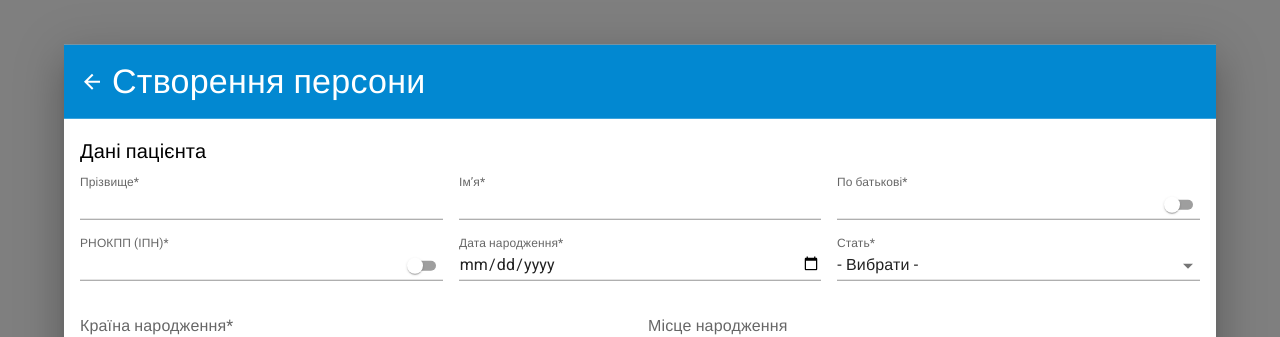
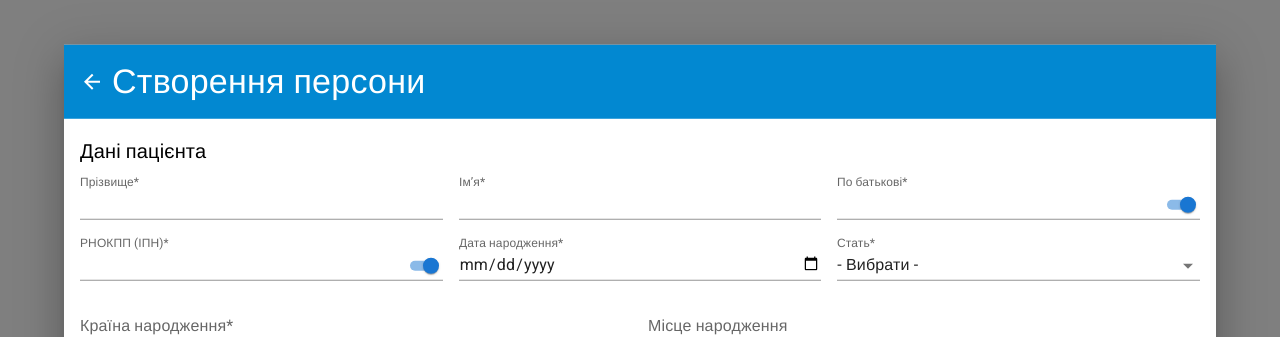
Before and after one commit to vlad-elagin/helsi-test, a React (Create React App) app: page / in a window 1280 px wide. Both pictures are taken after a click on the button "CREATE PATIENT". Shown: the top 337 px of the page. Built offline with nearby package versions, Linux system fonts and the light colour scheme; a web font is replaced by a local one.

Commit message:
refactor inputs with switch

```diff
--- a/src/features/CreatePatient/components/PatientData.tsx
+++ b/src/features/CreatePatient/components/PatientData.tsx
@@ -2,7 +2,7 @@ import React from "react";
 import Grid from "@mui/material/Unstable_Grid2/Grid2";
 import { Field } from "react-final-form";
 
-import { Input, FormSection } from "shared/ui";
+import { Input, FormSection, InputWithSwitch } from "shared/ui";
 import {
   desiredCommunicationWayOptions,
   genderOptions,
@@ -59,13 +59,18 @@ export const PatientDataForm: React.FC<IPatientDataFormProps> = ({
         <Grid xs={12} md={6} lg={4}>
           <Field name="patronymic">
             {(props) => (
-              <Input
+              <InputWithSwitch
                 label="По батькові*"
                 shrinkLabel
                 switchValue={hasPatronymic}
                 onSwitchToggle={onSwitchToggle(setHasPatronymic)}
                 {...props.input}
                 meta={props.meta}
+                helperText={
+                  !hasPatronymic
+                    ? "Немає по батькові згідно документів"
+                    : undefined
+                }
               />
             )}
           </Field>
@@ -73,13 +78,18 @@ export const PatientDataForm: React.FC<IPatientDataFormProps> = ({
         <Grid xs={12} md={6} lg={4}>
           <Field name="VATNumber">
             {(props) => (
-              <Input
+              <InputWithSwitch
                 label="РНОКПП (ІПН)*"
                 shrinkLabel
                 switchValue={hasVATNumber}
                 onSwitchToggle={onSwitchToggle(setHasVATNumber)}
                 {...props.input}
                 meta={props.meta}
+                helperText={
+                  !hasVATNumber
+                    ? "Немає ІПН за віком чи має відмітку в паспорті"
+                    : undefined
+                }
               />
             )}
           </Field>
--- a/src/features/CreatePatient/utils/schema.ts
+++ b/src/features/CreatePatient/utils/schema.ts
@@ -10,6 +10,8 @@ import {
 import { IFormSchema } from "../types";
 
 const fieldCantBeEmpty = "Поле не може бути пустим";
+const desiredCommunicationFieldCantBeEmpty =
+  "Поле обраного способу звʼязку не може бути пустим";
 
 const dateSchema = yup
   .date()
@@ -30,6 +32,7 @@ const schema: yup.SchemaOf<IPatientData> = yup.object({
     ),
   VATNumber: yup
     .string()
+    .matches(RegExp("\\d{10}"), "ІПН має складатися з 10 цифр")
     .when("$hasVATNumber", (hasVATNumber, schema) =>
       hasVATNumber ? schema.required(fieldCantBeEmpty) : schema
     ),
@@ -58,14 +61,14 @@ const schema: yup.SchemaOf<IPatientData> = yup.object({
     )
     .when("desiredCommunicationWay", {
       is: DesiredCommunication.ByPhone,
-      then: (schema) => schema.required(fieldCantBeEmpty),
+      then: (schema) => schema.required(desiredCommunicationFieldCantBeEmpty),
     }),
   emailAddress: yup
     .string()
     .email("Некорректна електронна адреса. Приклад john.doe@ukr.net")
     .when("desiredCommunicationWay", {
       is: DesiredCommunication.ByEmail,
-      then: (schema) => schema.required(fieldCantBeEmpty),
+      then: (schema) => schema.required(desiredCommunicationFieldCantBeEmpty),
     }),
 
   documentType: yup
--- /dev/null
+++ b/src/shared/ui/Input/Input.tsx
@@ -0,0 +1,49 @@
+import React from "react";
+import { TextField, InputLabelProps, SelectProps } from "@mui/material";
+
+import { IInputProps } from "./types";
+
+export const Input: React.FC<IInputProps> = ({
+  shrinkLabel,
+  selectOptions,
+  meta,
+  ...inputProps
+}) => {
+  const InputLabelProps: Partial<InputLabelProps> = {
+    shrink: shrinkLabel,
+  };
+
+  const SelectProps: Partial<SelectProps> = {
+    native: inputProps.select,
+  };
+
+  return (
+    <TextField
+      {...inputProps}
+      error={meta.modified && Boolean(meta.error)}
+      helperText={
+        meta.modified && Boolean(meta.error)
+          ? meta.error
+          : inputProps.helperText
+      }
+      InputLabelProps={InputLabelProps}
+      SelectProps={SelectProps}
+      size="small"
+      variant="standard"
+      fullWidth
+    >
+      {inputProps.select && selectOptions ? (
+        <>
+          <option disabled value="">
+            - Вибрати -
+          </option>
+          {selectOptions.map((opt) => (
+            <option value={opt.value} key={opt.value}>
+              {opt.label}
+            </option>
+          ))}
+        </>
+      ) : null}
+    </TextField>
+  );
+};
--- /dev/null
+++ b/src/shared/ui/Input/WithSwitch.tsx
@@ -0,0 +1,50 @@
+import React from "react";
+import { InputAdornment, InputProps, Switch } from "@mui/material";
+
+import { IWithSwitchProps } from "./types";
+import { Input } from "./Input";
+
+export const InputWithSwitch: React.FC<IWithSwitchProps> = ({
+  switchValue,
+  onSwitchToggle,
+  ...rest
+}) => {
+  const [readOnly, setReadOnly] = React.useState(!switchValue);
+
+  React.useEffect(() => {
+    // reset the value for disabled switch and make input readonly
+    if (!switchValue) {
+      // @ts-expect-error onChange handler is overriden by final-form
+      // and should accept plain string as argument
+      rest.onChange("");
+      setReadOnly(true);
+    } else {
+      setReadOnly(false);
+    }
+  }, [switchValue]);
+
+  const handleSwitchToggle = (event: React.ChangeEvent<HTMLInputElement>) => {
+    const { checked } = event.target;
+    onSwitchToggle(checked);
+  };
+
+  const InputProps: Partial<InputProps> = {
+    endAdornment: Boolean(onSwitchToggle) ? (
+      <InputAdornment position="end">
+        <Switch
+          size="small"
+          checked={switchValue}
+          onChange={handleSwitchToggle}
+        />
+      </InputAdornment>
+    ) : null,
+  };
+
+  return (
+    <Input
+      {...rest}
+      inputProps={{ ...(rest.inputProps || {}), readOnly, disabled: readOnly }}
+      InputProps={{ ...(rest.InputProps || {}), ...InputProps }}
+    />
+  );
+};
--- a/src/shared/ui/Input/index.tsx
+++ b/src/shared/ui/Input/index.tsx
@@ -1,72 +1,2 @@
-import React from "react";
-
-import {
-  TextField,
-  StandardTextFieldProps,
-  InputAdornment,
-  Switch,
-  InputLabelProps,
-  InputProps,
-  SelectProps,
-} from "@mui/material";
-import { FieldMetaState } from "react-final-form";
-
-interface IInputProps extends StandardTextFieldProps {
-  shrinkLabel?: boolean;
-  switchValue?: boolean;
-  onSwitchToggle?: (toggled: boolean) => void;
-  selectOptions?: Array<{ label: string; value: string }>;
-  meta: FieldMetaState<any>;
-}
-
-export const Input: React.FC<IInputProps> = ({
-  shrinkLabel,
-  switchValue,
-  onSwitchToggle,
-  selectOptions,
-  meta,
-  ...inputProps
-}) => {
-  const InputLabelProps: Partial<InputLabelProps> = {
-    shrink: shrinkLabel,
-  };
-
-  const SelectProps: Partial<SelectProps> = {
-    native: inputProps.select,
-  };
-
-  const InputProps: Partial<InputProps> = {
-    endAdornment: Boolean(onSwitchToggle) ? (
-      <InputAdornment position="end">
-        <Switch size="small" value={switchValue} />
-      </InputAdornment>
-    ) : null,
-  };
-
-  return (
-    <TextField
-      {...inputProps}
-      error={meta.modified && Boolean(meta.error)}
-      helperText={meta.modified && meta.error}
-      InputLabelProps={InputLabelProps}
-      SelectProps={SelectProps}
-      InputProps={InputProps}
-      size="small"
-      variant="standard"
-      fullWidth
-    >
-      {inputProps.select && selectOptions ? (
-        <>
-          <option disabled value="">
-            - Вибрати -
-          </option>
-          {selectOptions.map((opt) => (
-            <option value={opt.value} key={opt.value}>
-              {opt.label}
-            </option>
-          ))}
-        </>
-      ) : null}
-    </TextField>
-  );
-};
+export * from "./Input";
+export * from "./WithSwitch";
--- /dev/null
+++ b/src/shared/ui/Input/types.ts
@@ -0,0 +1,13 @@
+import { StandardTextFieldProps } from "@mui/material";
+import { FieldMetaState } from "react-final-form";
+
+export interface IInputProps extends StandardTextFieldProps {
+  shrinkLabel?: boolean;
+  selectOptions?: Array<{ label: string; value: string }>;
+  meta: FieldMetaState<any>;
+}
+
+export interface IWithSwitchProps extends IInputProps {
+  switchValue: boolean;
+  onSwitchToggle: (val: boolean) => void;
+}
```
